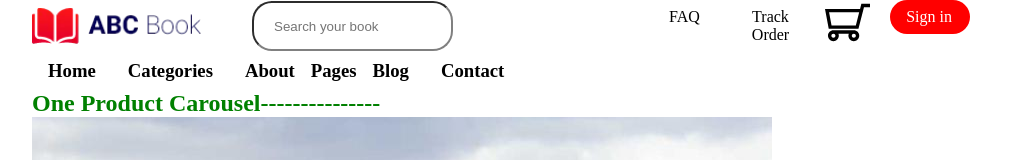
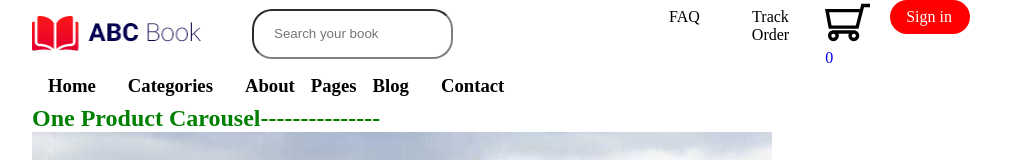
Before and after one commit to tornike2002/Ecommerce, a React (Vite) app: page / in a window 1280 px wide. Shown: the top 160 px of the page, without its empty margins (238-1265 px from the left). Built offline with nearby package versions, Linux system fonts and the light colour scheme.

Commit message:
added cart books length indicator

```diff
--- a/src/components/Header/Header.tsx
+++ b/src/components/Header/Header.tsx
@@ -3,6 +3,8 @@ import styled from "styled-components";
 import Logo from "../../../public/logoOf.png.webp";
 import LogoOfShop from "../../../public/shopping-cart-outline-svgrepo-com.svg";
 import { Link } from "react-router-dom";
+import { useRecoilValue } from "recoil";
+import { Book, cart } from "../../recoilStates/states";
 
 const ResetButton = styled.button`
   /* Resetting default styles */
@@ -42,6 +44,9 @@ const SignInButton = styled(ResetButton)`
 `;
 
 export default function Header() {
+  const books = useRecoilValue<Book[]>(cart);
+  const booksLength = books.length;
+
   const refresh = () => window.location.reload();
   const logoutHandler = () => {
     localStorage.removeItem("registrationData");
@@ -79,6 +84,7 @@ export default function Header() {
 
         <Link to="/cart">
           <CartImage src={LogoOfShop} alt="shop" style={{ width: "45px" }} />
+          <p>{booksLength}</p>
         </Link>
 
         {locCheck ? (
```
